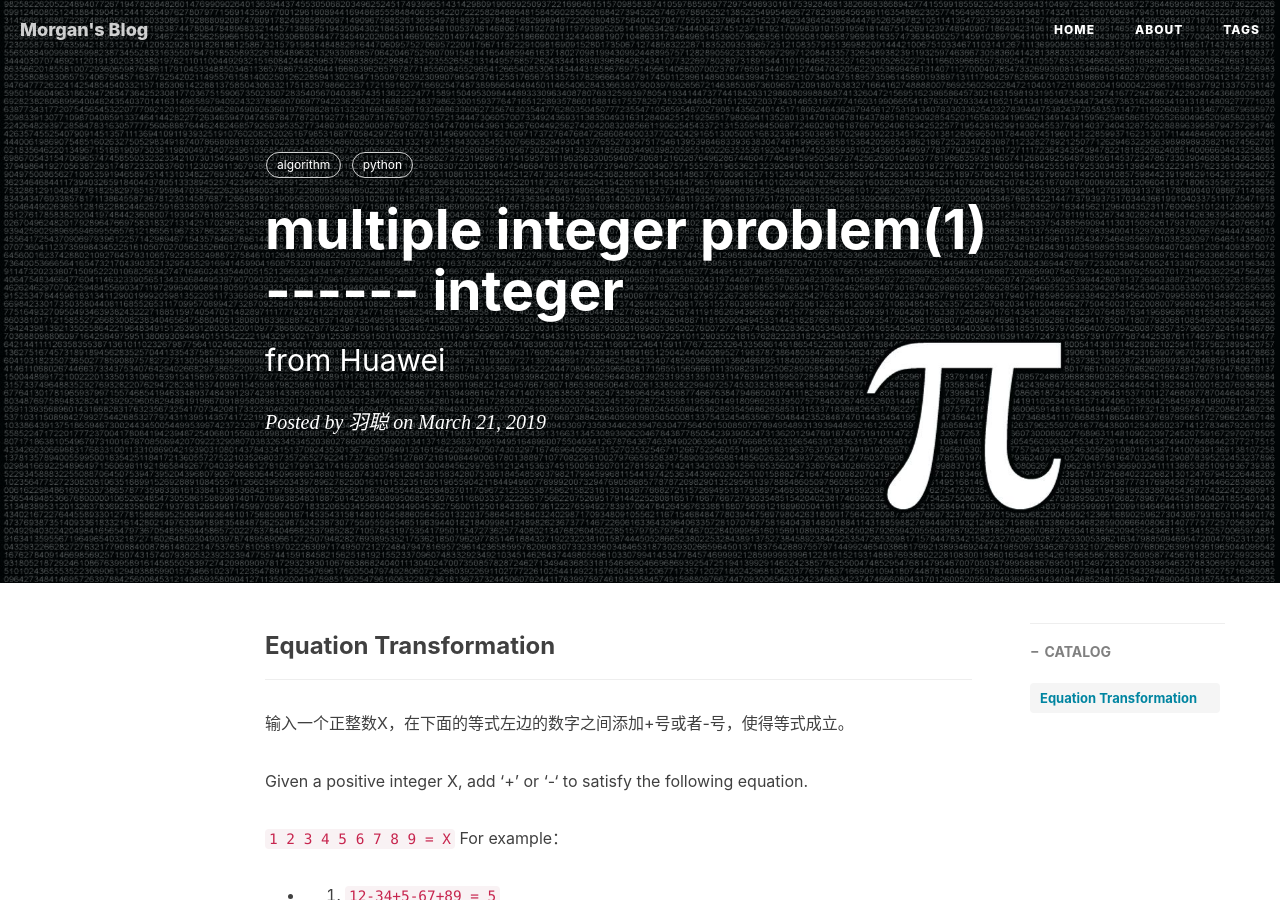
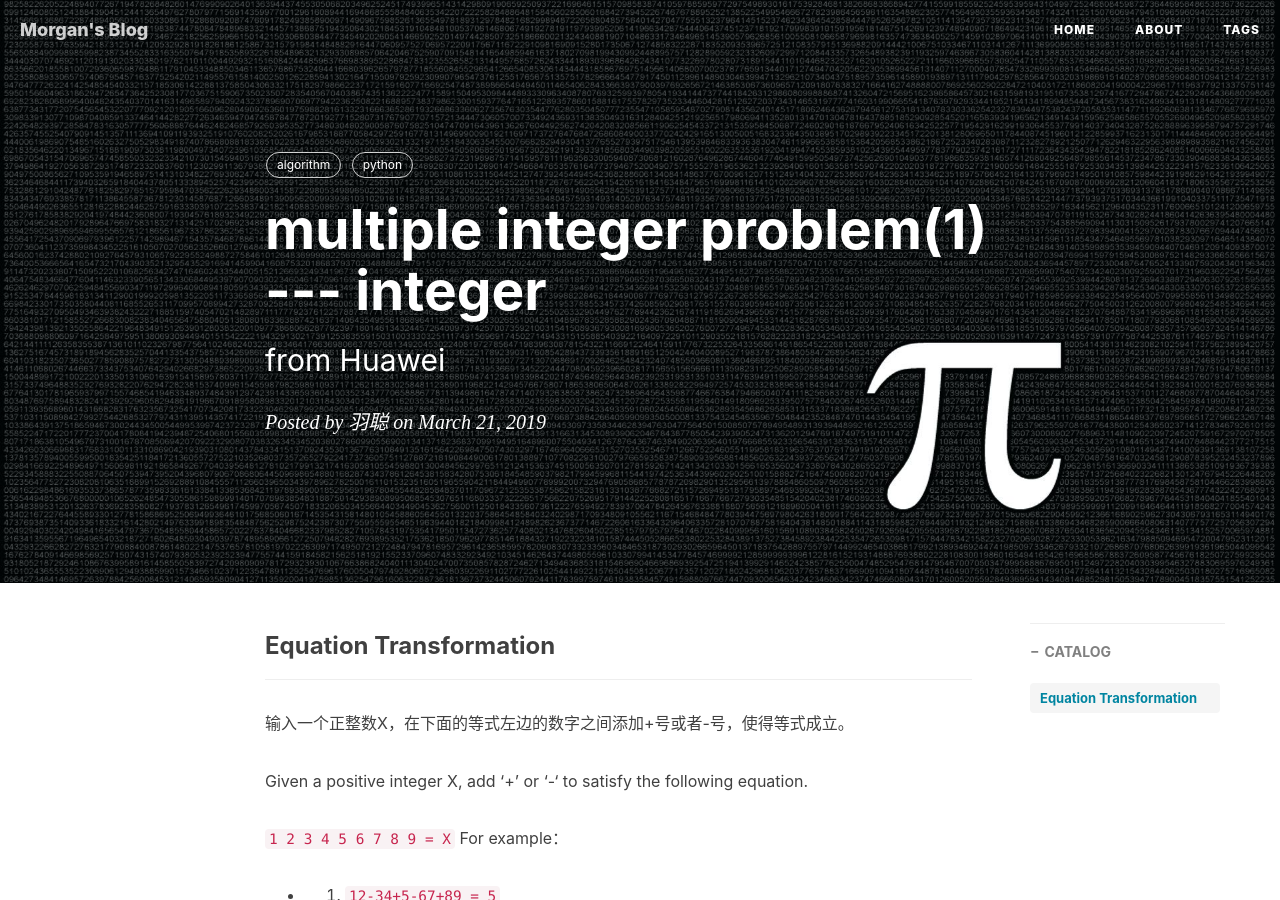
Before and after one commit to cheeseburg/cheeseburg.github.io, a Jekyll site: the page built from _posts/2019-03-21-multiple-integer-problem-1.md, in a window 1280 px wide and 900 px high. Built offline with Jekyll 4.4.1, drawn with Linux system fonts in a browser that asks for light colours; nearby versions of some CDN libraries; comment, search, counter and statistics services are not loaded.

```diff
--- a/_posts/2019-03-21-multiple-integer-problem-1.md
+++ b/_posts/2019-03-21-multiple-integer-problem-1.md
@@ -1,6 +1,6 @@
 ---
 layout:     post                    # 使用的布局（不需要改）
-title:      multiple integer problem(1) ------ integer             # 标题
+title:      multiple integer problem(1) --- integer             # 标题
 subtitle:   from Huawei  #副标题
 date:       2019-03-21              # 时间
 author:     羽聪                      # 作者
```
